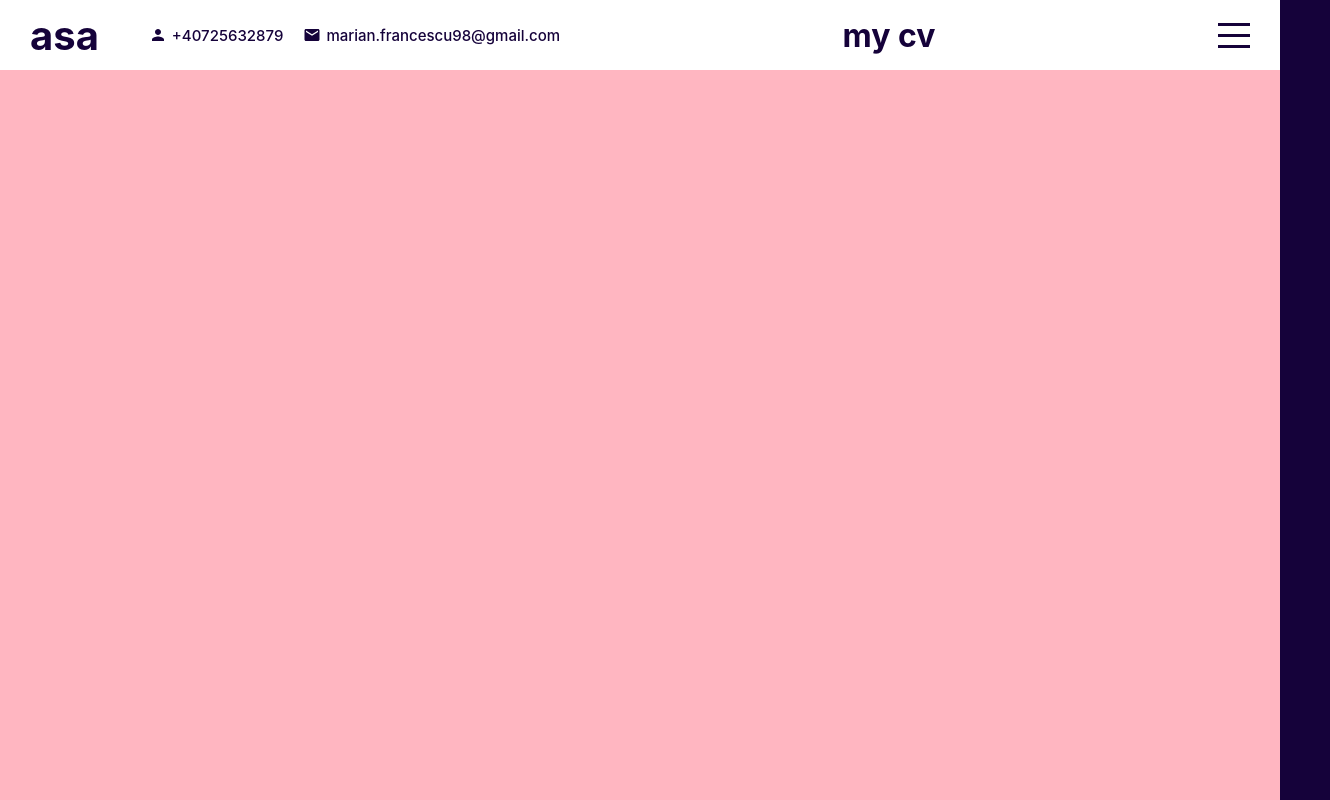
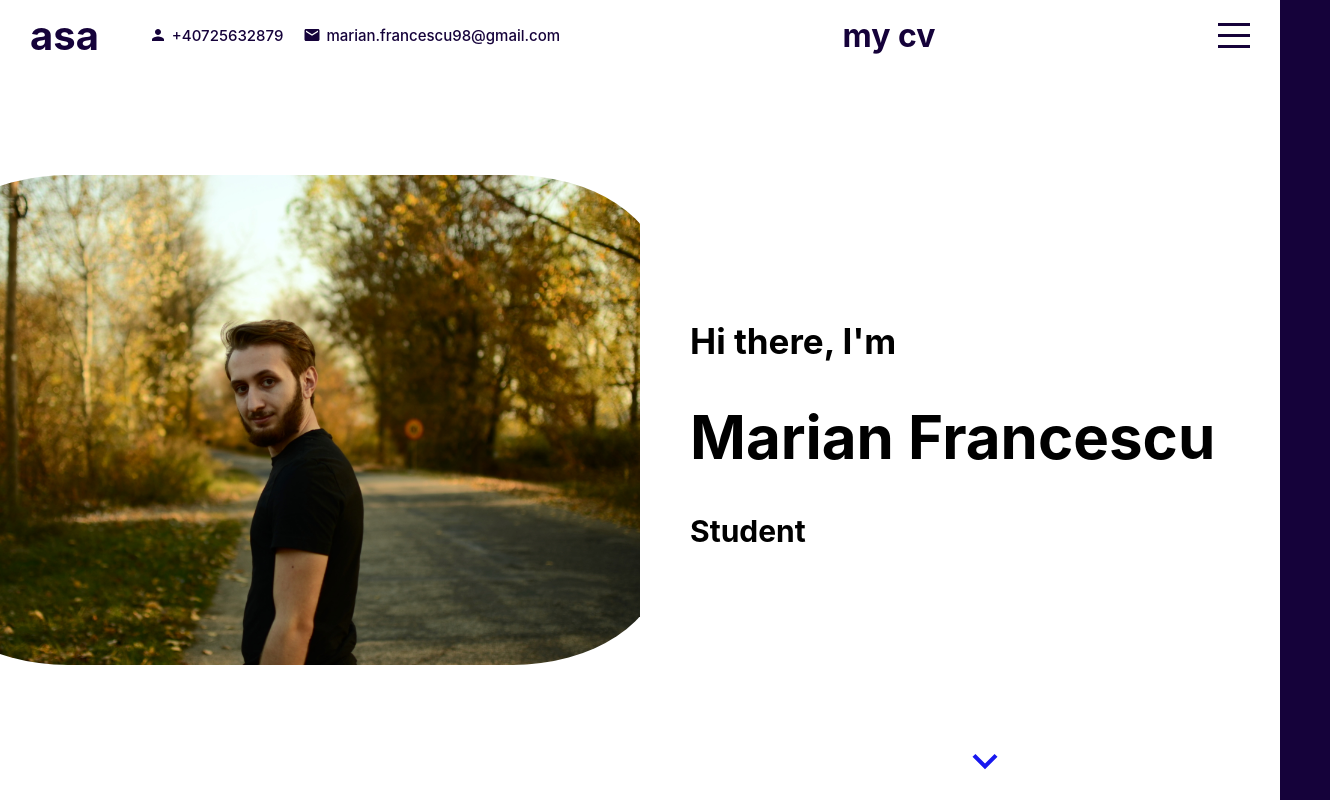
Before and after one commit to MarianFrancescu/my-CV, a React (Create React App) app: page / in a window 1280 px wide. Shown: the top 800 px of the page, 1330 px wide, since content can reach past the window. Built offline with nearby package versions, Linux system fonts and the light colour scheme.

Commit message:
Almost finished intro page

```diff
--- a/src/components/intro/Intro.js
+++ b/src/components/intro/Intro.js
@@ -1,9 +1,25 @@
 import './intro.scss'
+import ExpandMoreIcon from '@material-ui/icons/ExpandMore';
 
 export default function Intro() {
     return (
         <div className="intro" id="intro">
+            <div className="left">
+                <div className="imgContainer">
+                    <img src="assets/myPhoto.jpg" alt=""/>
+                </div>
+            </div>
+            <div className="right">
+                <div className="wrapper">
+                    <h2>Hi there, I'm</h2>
+                    <h1>Marian Francescu</h1>
+                    <h3>Student</h3>
+                    <a href="#portfolio">
+                    <ExpandMoreIcon className="arrow" />
+                </a>
+                </div>
 
+            </div>
         </div>
     )
 }
--- a/src/components/intro/intro.scss
+++ b/src/components/intro/intro.scss
@@ -1,3 +1,65 @@
 .intro{
-    background-color: lightpink;
+    background-color: white;
+    display: flex;
+
+    .left{
+        flex: 0.5;
+        overflow: hidden;
+
+        .imgContainer{
+            width: 580px;
+            height: 700px;
+            display: flex;
+            align-items: center;
+            justify-content: center;
+            float: left;
+
+            img{
+                height: 70%;
+                border-radius: 20%;
+            }
+        }
+    }
+
+    .right{
+        flex: 0.5;
+        position: relative;
+
+        .wrapper{
+            width: 100%;
+            height: 100%;
+            padding-left: 50px;
+            display: flex;
+            flex-direction: column;
+            justify-content: center;
+
+            h1{
+                font-size: 60px;
+                margin: 10px 0;
+            }
+            h2{
+                font-size: 35px;
+            }
+            h3{
+                font-size: 30px;
+            }
+
+            a{
+                position: absolute;
+                bottom: 10px;
+                left: 50%;
+
+                .arrow{
+                    font-size: 50px;
+                    animation: arrowBlink 2s infinite;
+                }
+
+                @keyframes arrowBlink {
+                    100%{
+                        opacity: 0;
+                    }
+                }
+            }
+        }
+    }
 }
--- a/src/components/portfolio/Portfolio.js
+++ b/src/components/portfolio/Portfolio.js
@@ -2,7 +2,7 @@
 
 export default function Portfolio() {
     return (
-        <div className="portfolio" id="intro">
+        <div className="portfolio" id="portfolio">
         </div>
     )
 }
```
Also changed, not shown: public/assets/myPhoto.jpg (added).
